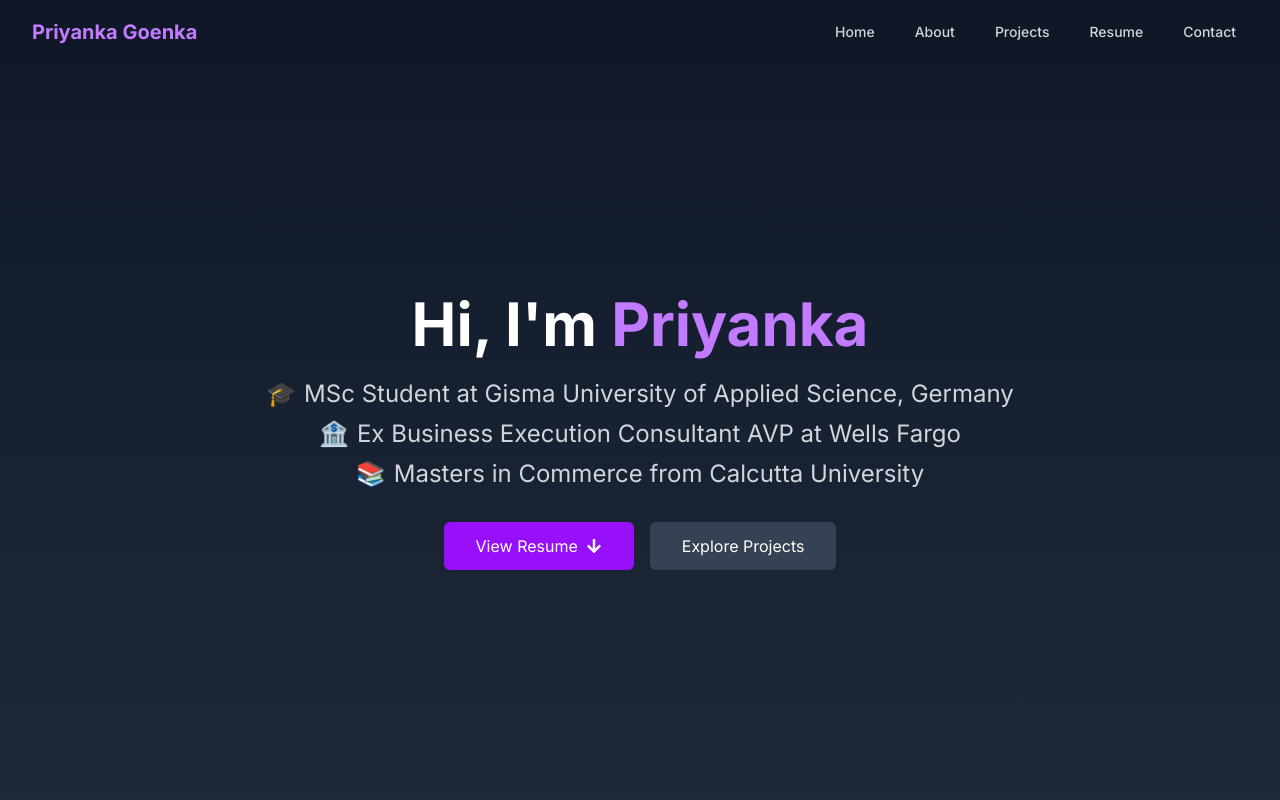
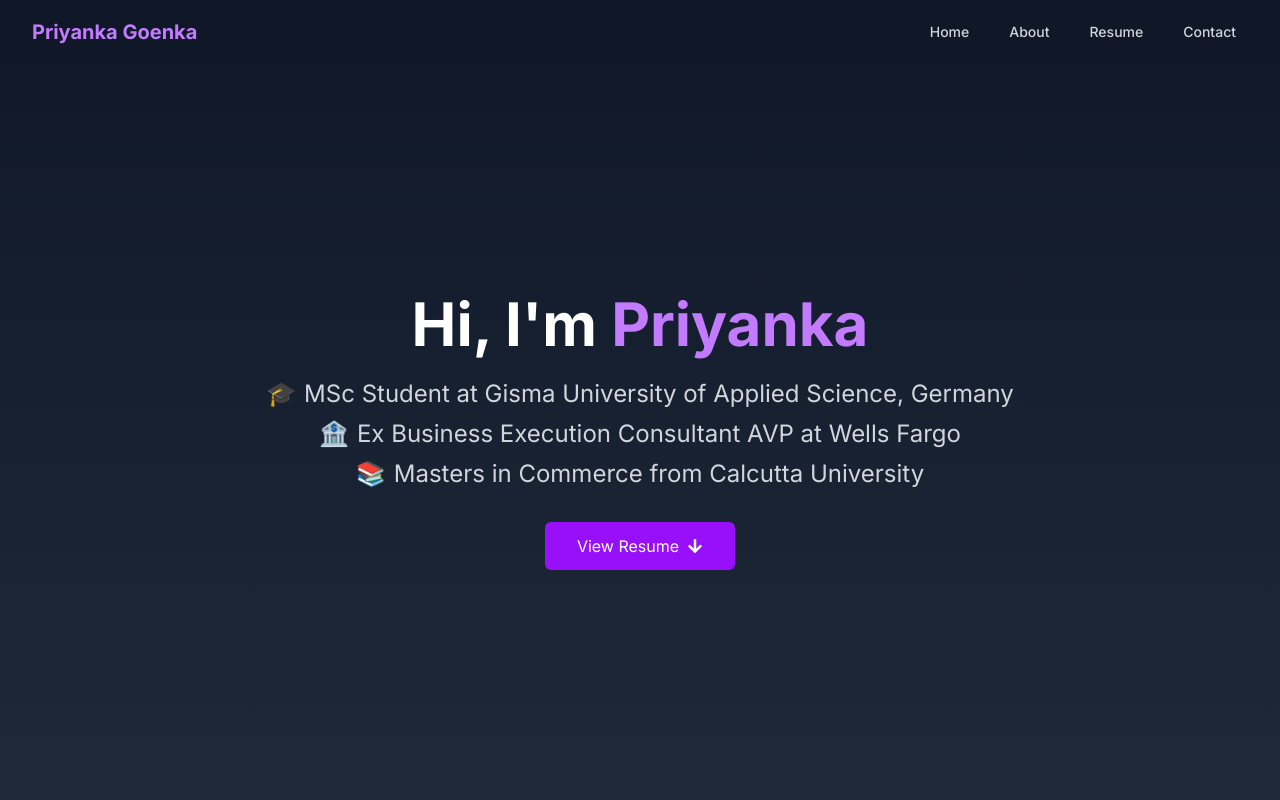
Before and after one commit to Goenka-Priyanka/Goenka-Priyanka.github.io, a Next.js app in the folder portfolio/: page / in a window 1280 px wide. Shown: the top 800 px of the page. Built offline with nearby package versions, Linux system fonts and the light colour scheme.

Commit message:
Projects section hidden temporarily

```diff
--- a/portfolio/src/components/Navbar.tsx
+++ b/portfolio/src/components/Navbar.tsx
@@ -5,13 +5,15 @@ import Link from 'next/link';
 import { motion } from 'framer-motion';
 import { FiMenu, FiX } from 'react-icons/fi';
 
+
+// Add { name: 'Projects', path: '/#projects' } to navLinks to restore the Projects section which is temporarily hidden
 const navLinks = [
   { name: 'Home', path: '/' },
   { name: 'About', path: '/#about' },
-  { name: 'Projects', path: '/#projects' },
   { name: 'Resume', path: '/#resume' },
   { name: 'Contact', path: '/contact' },
 ];
+
 
 export default function Navbar() {
   const [mounted, setMounted] = useState(false);
```
Also changed, not shown: portfolio/src/app/page.tsx (+10 -2 lines).
